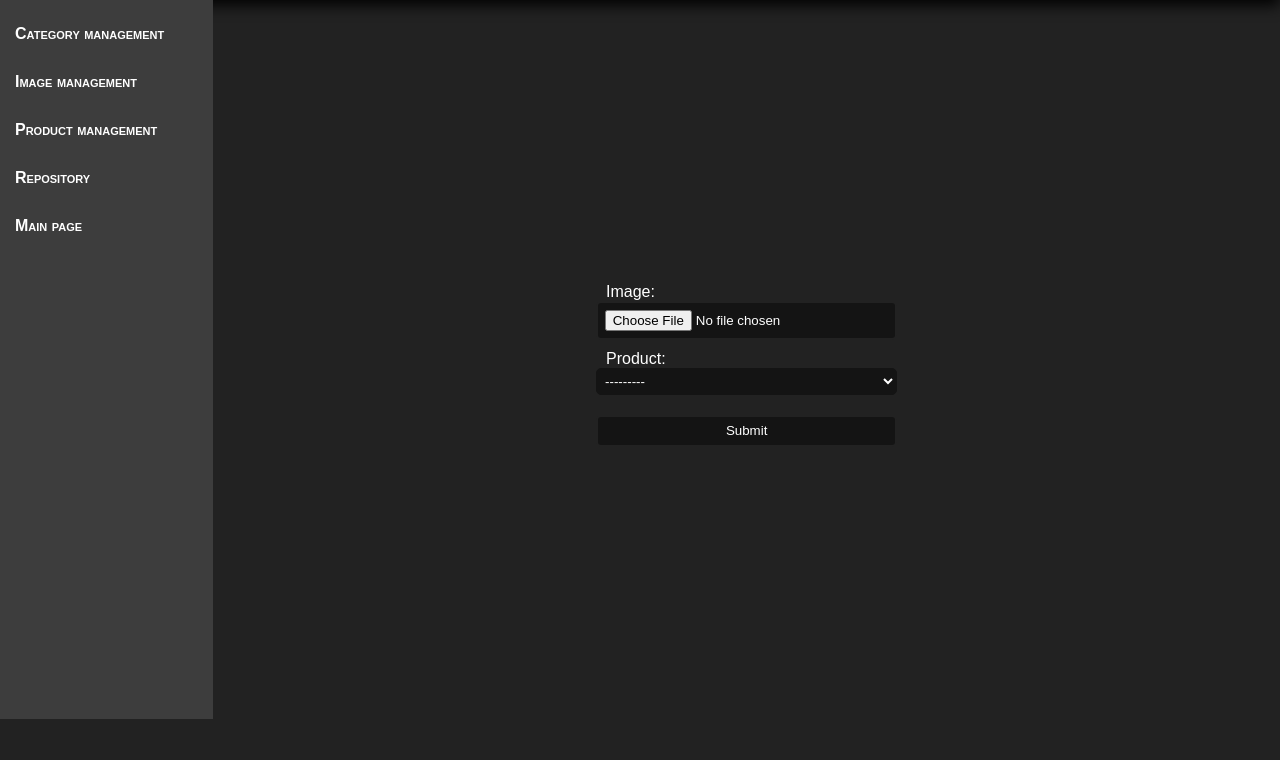
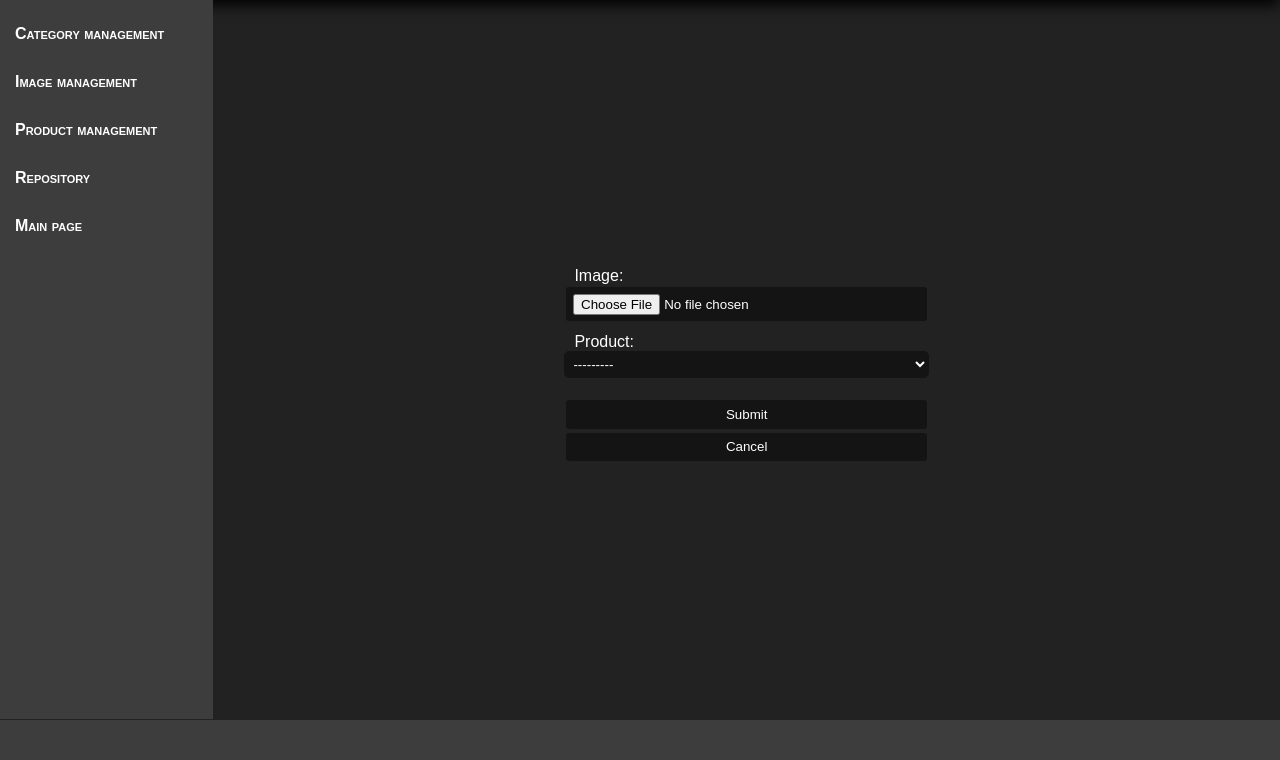
Before and after one commit to wilmhit/easyWarehouse, a Django app: page /employee/images/add in a window 1280 px wide. Shown: the part 40-800 px from the top of the page. Run offline with Django 3.2, Linux system fonts and the light colour scheme; the visitor is signed in with stand-in values (Sample User, id 1); data comes from the database, SQL or seed files in the repository.

Commit message:
Fix missing anchor

```diff
--- a/easywarehouse/templates/employee/images/add.html
+++ b/easywarehouse/templates/employee/images/add.html
@@ -6,6 +6,6 @@
         {% csrf_token %}
         {{ form }}
         <input type="submit" value="Submit">
-        <a href=
+        <a href="{% url 'images-list' %}"><input type="button" value="Cancel"/></a>
     </form>
 {% endblock %}
```
